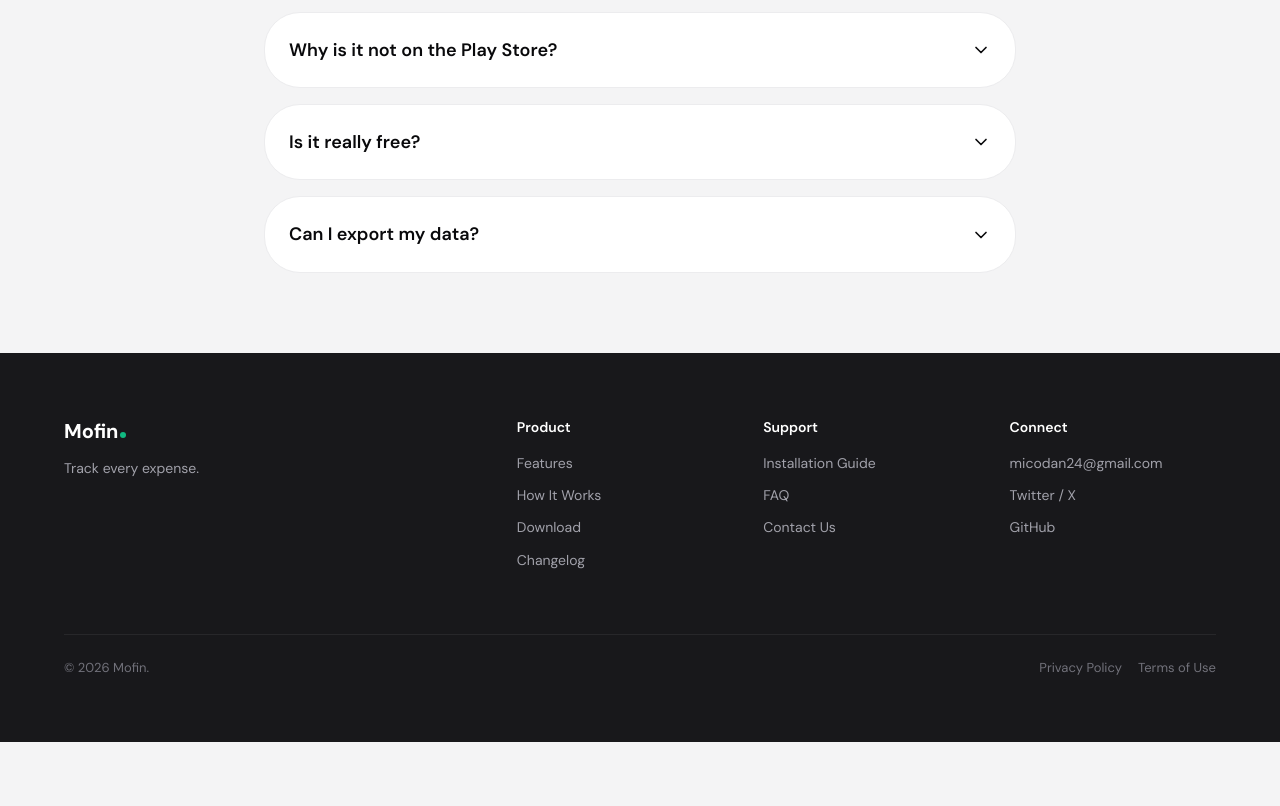
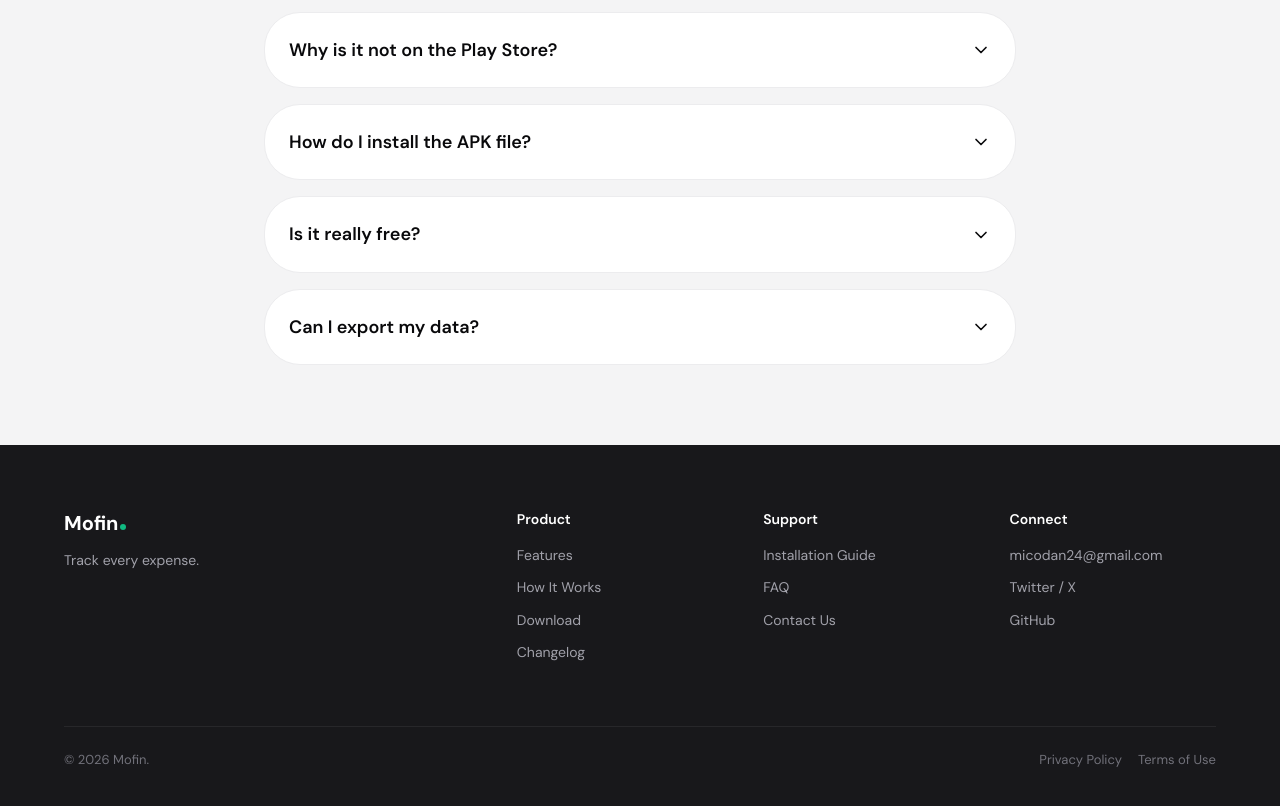
Before and after one commit to AlainKwishima/Mofin, a React (Vite) app: page / in a window 1280 px wide. Shown: the part 6000-6806 px from the top of the page. Before the commit the page ends 6742 px from the top, so only its background shows below. Built offline with nearby package versions, Linux system fonts and the light colour scheme.

Commit message:
Add APK installation guidelines to FAQ

```diff
--- a/src/components/FAQ.tsx
+++ b/src/components/FAQ.tsx
@@ -22,6 +22,23 @@ const faqItems: FAQItem[] = [
     id: 'faq-4',
     question: 'Why is it not on the Play Store?',
     answer: 'Google Play has strict policies around SMS-reading apps. Rather than compromise on features, we are distributing Mofin directly. The APK is signed, verified, and completely safe to install.',
+  },
+  {
+    id: 'faq-install',
+    question: 'How do I install the APK file?',
+    answer: (
+      <div>
+        <p style={{ marginBottom: 'var(--spacing-12)' }}>
+          Since Mofin is not distributed through the Play Store, Android will ask for your permission to install it. Here is how to do it safely:
+        </p>
+        <ol style={{ paddingLeft: 'var(--spacing-20)', display: 'flex', flexDirection: 'column', gap: 'var(--spacing-8)' }}>
+          <li><strong>Download:</strong> Tap the "Download APK" button and save the file.</li>
+          <li><strong>Open:</strong> Tap on the downloaded file from your notifications or Downloads folder.</li>
+          <li><strong>Allow Unknown Apps:</strong> If prompted, tap "Settings" and toggle on "Allow from this source".</li>
+          <li><strong>Bypass Play Protect:</strong> If a Play Protect warning appears, tap <strong>"More details"</strong>, then tap <strong>"Install anyway"</strong>.</li>
+        </ol>
+      </div>
+    ),
   },
   {
     id: 'faq-5',
--- a/src/types.ts
+++ b/src/types.ts
@@ -1,3 +1,5 @@
+import React from 'react';
+
 export interface Feature {
   id: string;
   iconName: string;
@@ -29,5 +31,5 @@ export interface VersionRelease {
 export interface FAQItem {
   id: string;
   question: string;
-  answer: string;
+  answer: React.ReactNode;
 }
```
